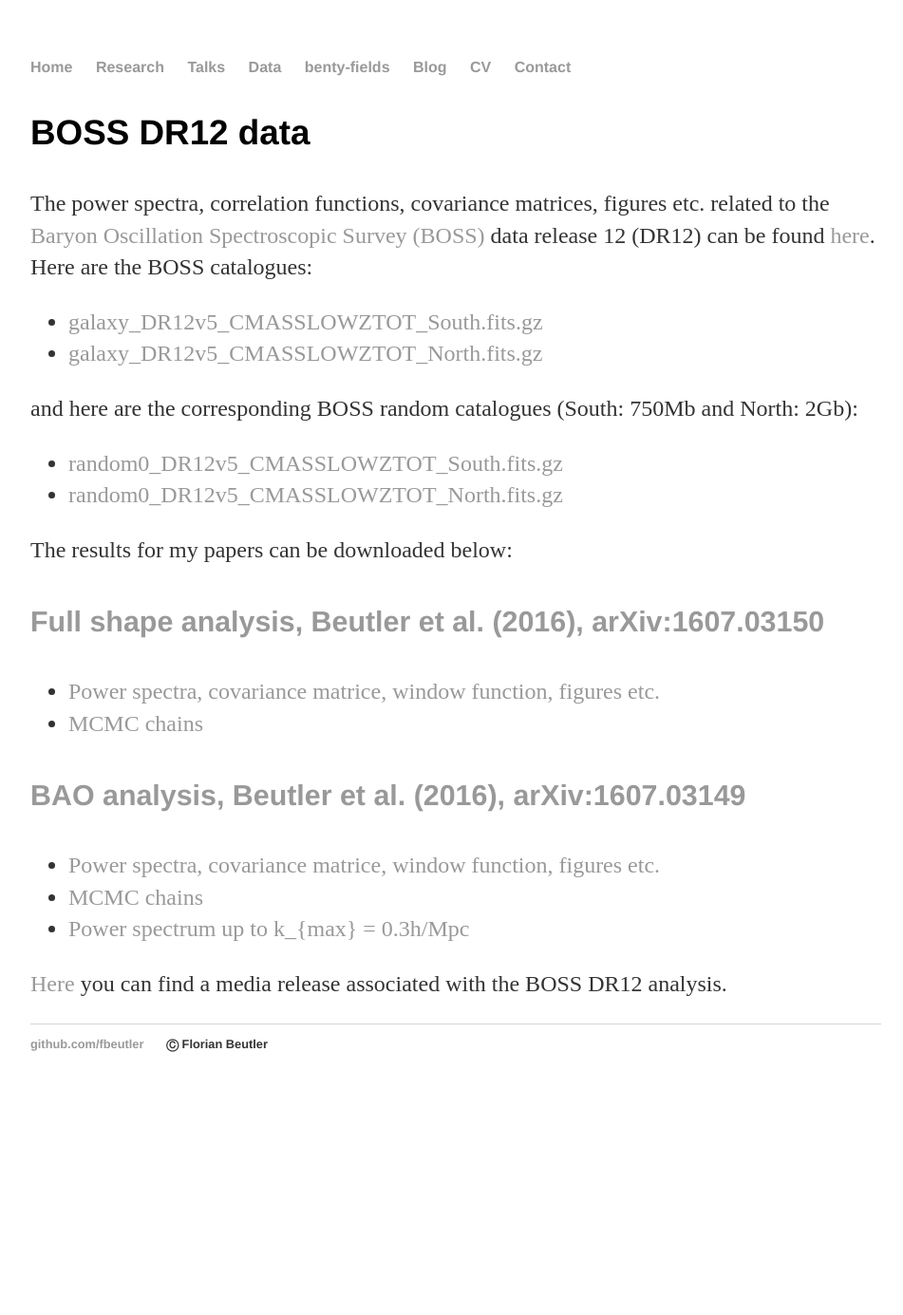
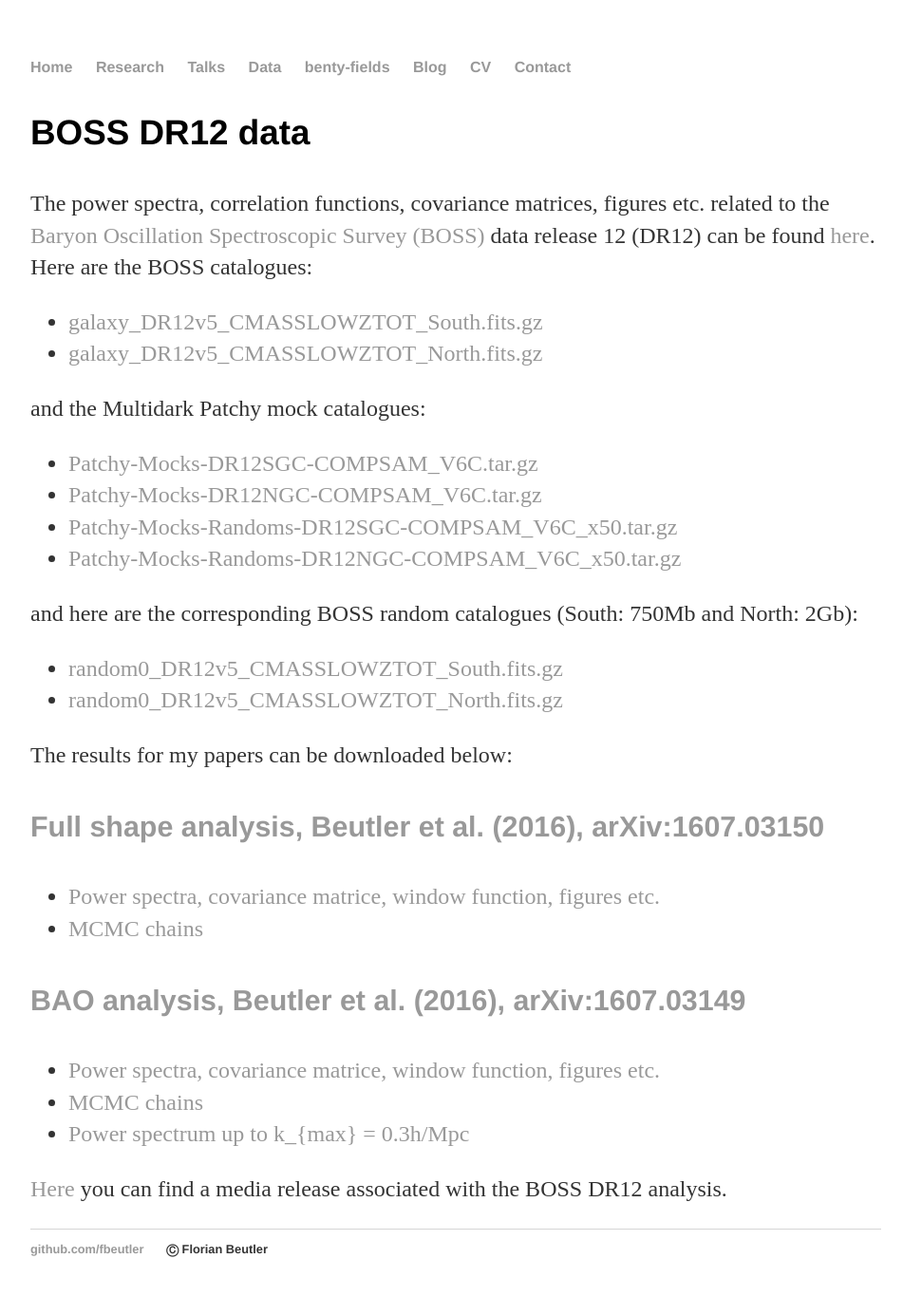
Before and after one commit to fbeutler/fbeutler.github.io, a Jekyll site: the page built from hub/hub.html, in a window 1280 px wide. Shown: the whole page at 95% size, without its empty margins (160-1111 px from the left). Built offline with Jekyll 4.4.1, drawn with Linux system fonts in a browser that asks for light colours; before the commit the page ends 1169 px from its top, so only the background shows below that.

Commit message:
Update hub.html

```diff
--- a/hub/hub.html
+++ b/hub/hub.html
@@ -18,6 +18,25 @@ title: Some material
       </li>
       <li>
         <a href='https://data.sdss.org/sas/dr12/boss/lss/galaxy_DR12v5_CMASSLOWZTOT_North.fits.gz' target="_blank">galaxy_DR12v5_CMASSLOWZTOT_North.fits.gz</a>
+      </li>
+  </ul>
+
+  <p>
+    and the Multidark Patchy mock catalogues:
+  </p>
+
+  <ul>
+      <li>
+        <a href='https://data.sdss.org/sas/dr12/boss/lss/dr12_multidark_patchy_mocks/Patchy-Mocks-DR12SGC-COMPSAM_V6C.tar.gz' target="_blank">Patchy-Mocks-DR12SGC-COMPSAM_V6C.tar.gz</a>
+      </li>
+      <li>
+        <a href='https://data.sdss.org/sas/dr12/boss/lss/dr12_multidark_patchy_mocks/Patchy-Mocks-DR12NGC-COMPSAM_V6C.tar.gz' target="_blank">Patchy-Mocks-DR12NGC-COMPSAM_V6C.tar.gz</a>
+      </li>
+      <li>
+        <a href='https://data.sdss.org/sas/dr12/boss/lss/dr12_multidark_patchy_mocks/Patchy-Mocks-Randoms-DR12SGC-COMPSAM_V6C_x50.tar.gz' target="_blank">Patchy-Mocks-Randoms-DR12SGC-COMPSAM_V6C_x50.tar.gz</a>
+      </li>
+      <li>
+        <a href='https://data.sdss.org/sas/dr12/boss/lss/dr12_multidark_patchy_mocks/Patchy-Mocks-Randoms-DR12NGC-COMPSAM_V6C_x50.tar.gz' target="_blank">Patchy-Mocks-Randoms-DR12NGC-COMPSAM_V6C_x50.tar.gz</a>
       </li>
   </ul>
 
```
